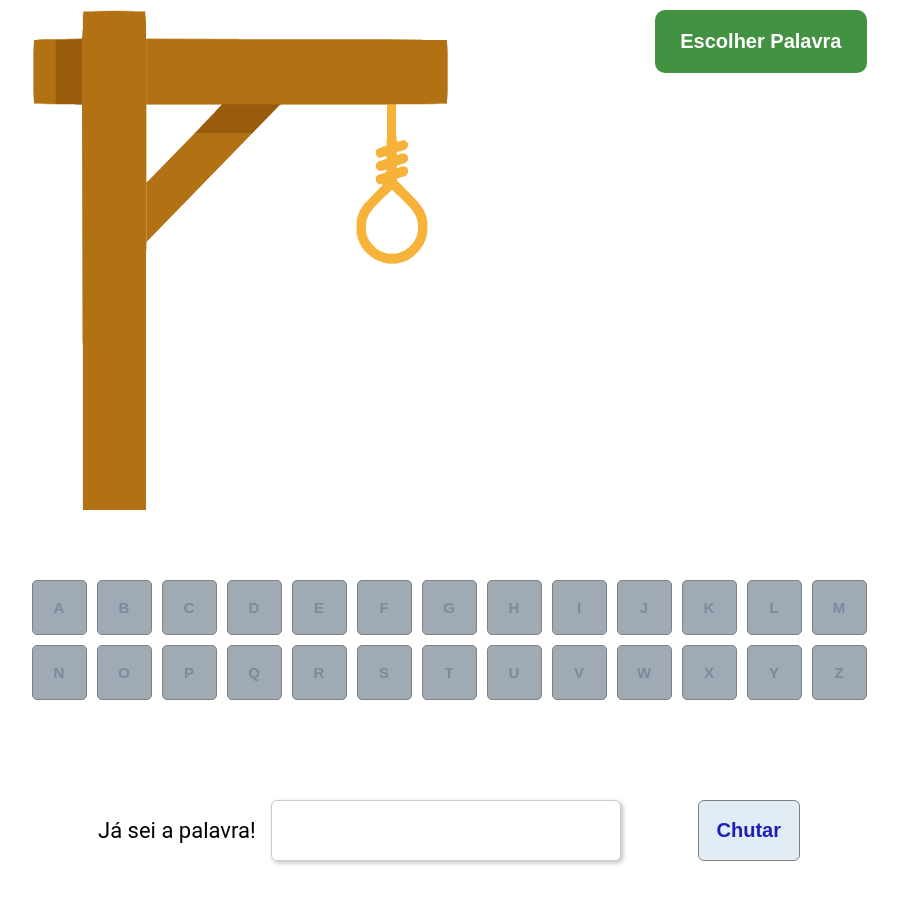
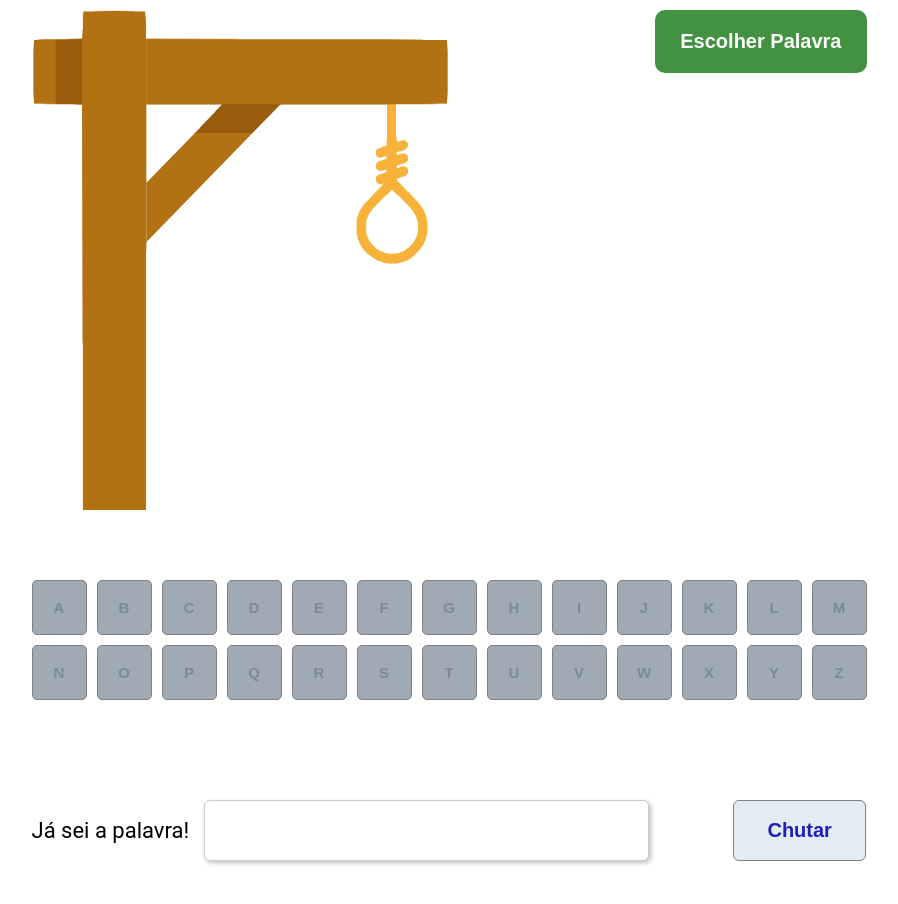
Before and after one commit to JuliaFLacerda/Forca, a React (Create React App) app: page / in a window 1280 px wide. Shown: the top 904 px of the page, without its empty margins (191-1089 px from the left). Built offline with nearby package versions, Linux system fonts and the light colour scheme.

Commit message:
Ajustes finos 2

```diff
--- a/src/style.css
+++ b/src/style.css
@@ -47,7 +47,7 @@ form{
     width: 100%;
     display: flex;
     justify-content: center;
-    gap: 15px;
+    gap: 2%;
     padding-top: 100px;
     padding-bottom: 100px;
 }
@@ -56,7 +56,7 @@ input{
     border: 1px solid #CCCCCC;
     box-shadow: 2px 2px 5px rgba(0, 0, 0, 0.25);
     border-radius: 6px;
-    width: 60%;
+    width: 65%;
     padding-top: 10px;
     padding-bottom: 10px;
     padding-left: 12px;
@@ -65,7 +65,7 @@ input{
 }
 
 label{
-    width: 70%;
+    width: 82%;
     display: flex;
     gap: 15px;
 }
@@ -79,7 +79,7 @@ label span{
 
 
 .done{
-    width: fit-content;
+    width: 16%;
     padding: 18px;
     text-align: center;
     background-color: #E1ECF4;
```
